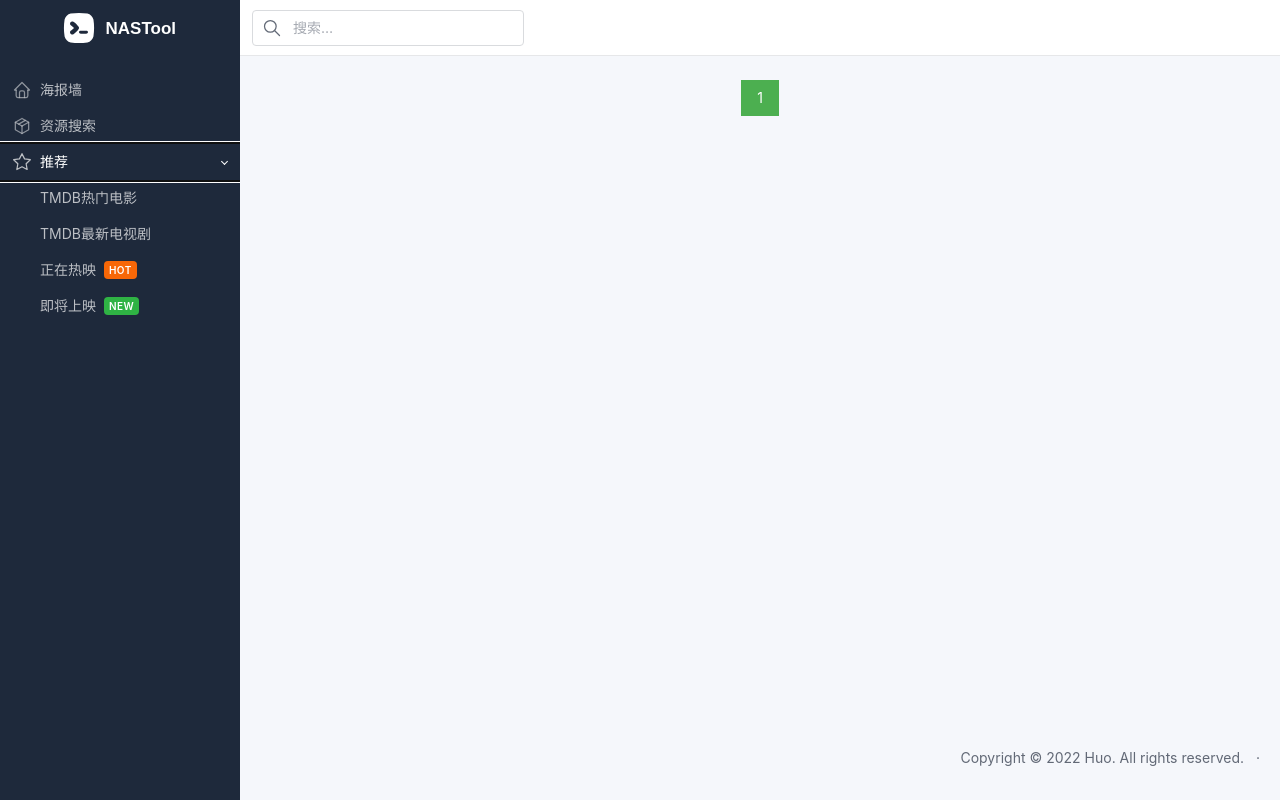
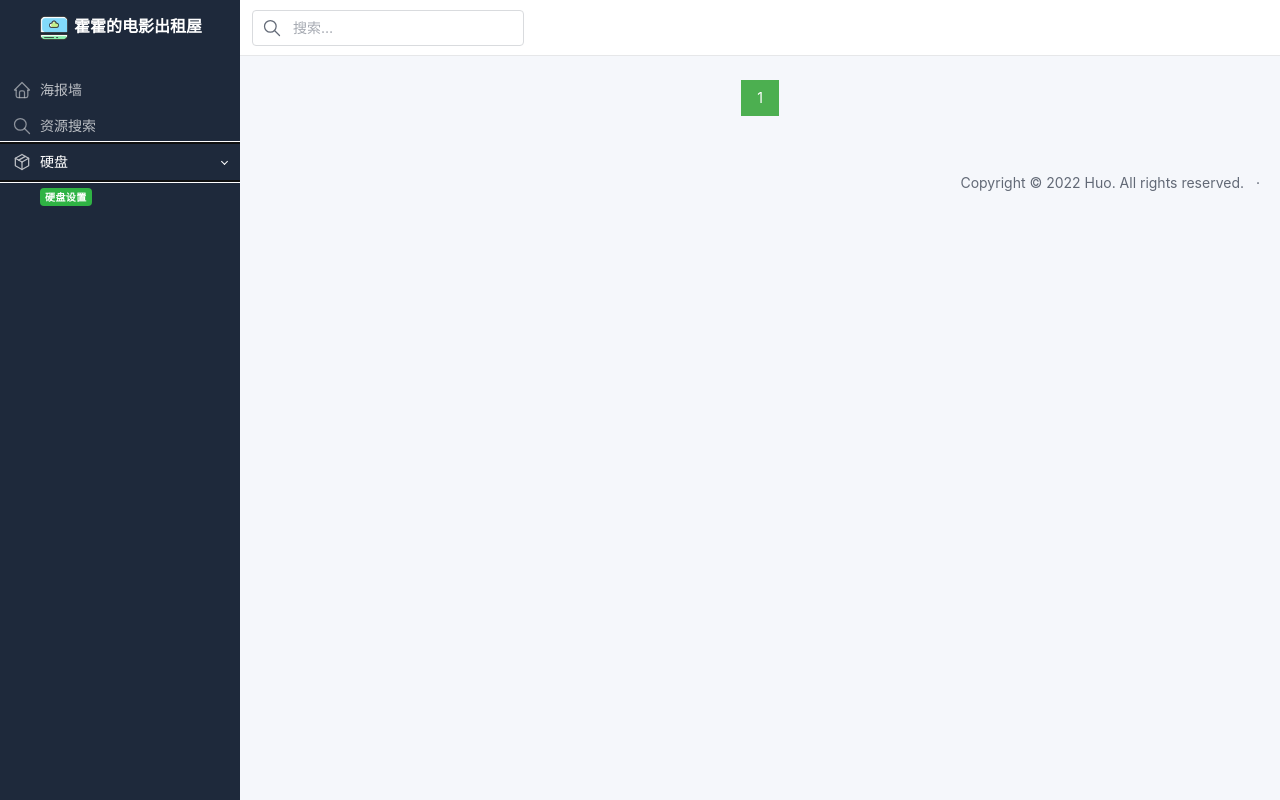
Before and after one commit to lucky0523/MediaLibrary, a Django app: page / in a window 1280 px wide, after a click on "硬盘". Run offline with Django 3.2, Linux system fonts and the light colour scheme; data that the repository does not hold is empty.

Commit message:
增加“硬盘”Tab

```diff
--- a/HardDiskModel/models.py
+++ b/HardDiskModel/models.py
@@ -13,10 +13,12 @@ class HardDisk(models.Model):
     series = models.CharField(max_length=100, default="", null=True, blank=True)
     sn = models.CharField(max_length=100, default="", null=True, blank=True)
     capacity = models.IntegerField(default=0)
+    name = models.CharField(max_length=100, default="", null=True, blank=True)
 
     def __str__(self):
-        return 'Hard disk info:\r\nVendor:{}\r\nSeries:{}\r\nSN:{}\r\nCapacity:{}TB' \
+        return 'Hard disk info:\r\nVendor:{}\r\nSeries:{}\r\nSN:{}\r\nCapacity:{}TB\r\nName:{}' \
             .format(self.vendor,
                     self.series,
                     self.sn,
-                    self.capacity)
+                    self.capacity,
+                    self.name)
--- a/MediaLibrary/urls.py
+++ b/MediaLibrary/urls.py
@@ -22,12 +22,12 @@ from WebPage import views as WebPage_views
 from django.conf import settings
 
 urlpatterns = [
-    re_path(r'^$', views.nav),
+    re_path(r'^$', WebPage_views.nav),
     path('upload/', views.receive),
     path('match/', views.match),
     path('image/', views.refresh_images),
     path('test/', views.test_local),
-    path('nav/', views.nav),
+    path('nav/', WebPage_views.nav),
     path('imgs', WebPage_views.gallery),
     path('gallery', WebPage_views.gallery),
     re_path('dynamic/(?P<path>.*)', serve, {'document_root': settings.DYNAMIC_ROOT}),
--- a/MediaLibrary/views.py
+++ b/MediaLibrary/views.py
@@ -75,10 +75,6 @@ def refresh_images(request):
     return HttpResponse('images')
 
 
-def nav(request):
-    return render(request, 'navigation.html')
-
-
 def test_local(request):
     f = open('./static/r.txt', 'r')
     text = f.read()
--- a/WebPage/views.py
+++ b/WebPage/views.py
@@ -7,11 +7,20 @@ from django.shortcuts import render
 from django.core.paginator import Paginator, PageNotAnInteger, EmptyPage
 
 from MediaModel.models import Media
+from HardDiskModel.models import HardDisk
 from MediaLibrary.common import Static
 
 LOG_TAG = '[WebPage.views] '
 logging.basicConfig(level=Static.LOG_LEVEL, format='%(asctime)s - %(name)s %(levelname)s - %(message)s')
 logger = logging.getLogger(LOG_TAG)
+
+
+def nav(request):
+    dlist = HardDisk.objects.all()
+    for d in dlist:
+        logger.info('\r\n'+str(d))
+    context = {'DiskList': dlist}
+    return render(request, 'navigation.html', context)
 
 
 def gallery(request):
--- a/templates/gallery.html
+++ b/templates/gallery.html
@@ -93,7 +93,6 @@
                 {% endif %}
             </ul>
         </div>
-        <br><br><br>
     </div>
 
 </div>
--- a/templates/navigation.html
+++ b/templates/navigation.html
@@ -34,6 +34,10 @@
 			            position: absolute;
 			            display: none;
 			        }
+
+                    .footer {
+                        margin-top: 0;
+                    }
 		</style>
 	</head>
 
@@ -45,10 +49,11 @@
 							data-bs-target="#navbar-menu">
 						<span class="navbar-toggler-icon"></span>
 					</button>
-					<h1 class="navbar-brand" style="filter:brightness(0) invert(1)">
+					<h1 class="navbar-brand">
 						<a href="/">
-							<img src="/static/images/logo.svg" width="110" height="32" alt="霍霍的电影出租屋"
+							<img src="/static/images/logo.png" width="110" height="32" alt="霍霍的电影出租屋"
 								 class="navbar-brand-image">
+                            霍霍的电影出租屋
 						</a>
 					</h1>
 					<div class="navbar-nav flex-row d-lg-none"></div>
@@ -92,11 +97,8 @@
 											 stroke-width="2" stroke="currentColor" fill="none" stroke-linecap="round"
 											 stroke-linejoin="round">
 											<path stroke="none" d="M0 0h24v24H0z" fill="none" />
-											<polyline points="12 3 20 7.5 20 16.5 12 21 4 16.5 4 7.5 12 3" />
-											<line x1="12" y1="12" x2="20" y2="7.5" />
-											<line x1="12" y1="12" x2="12" y2="21" />
-											<line x1="12" y1="12" x2="4" y2="7.5" />
-											<line x1="16" y1="5.25" x2="8" y2="9.75" />
+											<circle cx="10" cy="10" r="7" />
+											<line x1="21" y1="21" x2="15" y2="15" />
 										</svg>
 									</span>
 									<span class="nav-link-title">
@@ -113,30 +115,25 @@
 											 stroke-width="2" stroke="currentColor" fill="none" stroke-linecap="round"
 											 stroke-linejoin="round">
 											<path stroke="none" d="M0 0h24v24H0z" fill="none" />
-											<path
-												  d="M12 17.75l-6.172 3.245l1.179 -6.873l-5 -4.867l6.9 -1l3.086 -6.253l3.086 6.253l6.9 1l-5 4.867l1.179 6.873z" />
+											<polyline points="12 3 20 7.5 20 16.5 12 21 4 16.5 4 7.5 12 3" />
+											<line x1="12" y1="12" x2="20" y2="7.5" />
+											<line x1="12" y1="12" x2="12" y2="21" />
+											<line x1="12" y1="12" x2="4" y2="7.5" />
+											<line x1="16" y1="5.25" x2="8" y2="9.75" />
 										</svg>
 									</span>
 									<span class="nav-link-title">
-										推荐
+										硬盘
 									</span>
 								</a>
 								<div class="dropdown-menu">
-									<a class="dropdown-item" href="javascript:void(0)" onclick="dynamic_load('recommend?t=hm')">
-										TMDB热门电影
+                                    {% for item in DiskList %}
+                                        <a class="dropdown-item" href="javascript:void(0)" onclick="dynamic_load('')">
+                                            {{ item.name }}
                                         </a>
-									<a class="dropdown-item" href="javascript:void(0)" onclick="dynamic_load('recommend?t=nt')">
-										TMDB最新电视剧
-									</a>
-									<a class="dropdown-item" href="javascript:void(0)"
-									   onclick="dynamic_load('recommend?t=dbom')">
-										正在热映
-										<span class="badge badge-sm bg-orange text-case ms-2">HOT</span>
-									</a>
-									<a class="dropdown-item" href="javascript:void(0)"
-									   onclick="dynamic_load('recommend?t=dbnm')">
-										即将上映
-										<span class="badge badge-sm bg-green text-case ms-2">NEW</span>
+                                    {% endfor %}
+									<a class="dropdown-item" href="javascript:void(0)" onclick="dynamic_load('')">
+										<span class="badge badge-sm bg-green text-case">硬盘设置</span>
 									</a>
 								</div>
 							</li>
@@ -254,6 +251,7 @@
 
 			    //导航点击
 			    function dynamic_load(page) {
+                    if (page !== '') {
                         nid = page.split("?")[0];
                         $("#navbar-menu").find("li").removeClass("active");
                         $("#navbar-menu").find("a").removeClass("active");
@@ -273,6 +271,10 @@
                         $("#page_content").load(page, {}, function (response, status, xhr) {
                             hide_wait_process();
                         });
+                    }
+                    else {
+                        console.log('Page is null!')
+                    }
 			    }
 
 
```
Also changed, not shown: static/images/favicon.ico, static/images/logo.png, static/images/logo.svg (deleted). Lines whose indentation alone changed are shown as unchanged.
